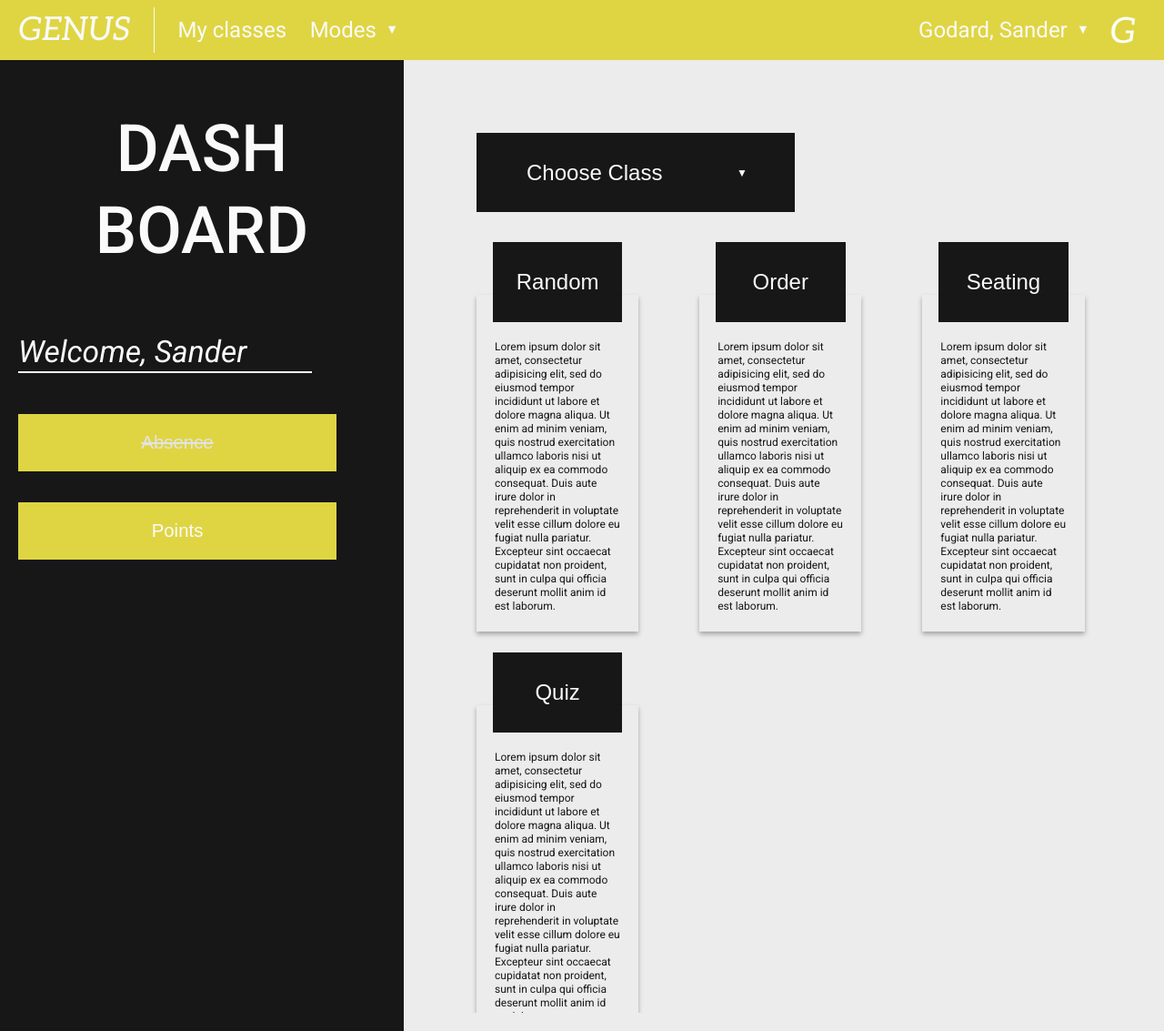
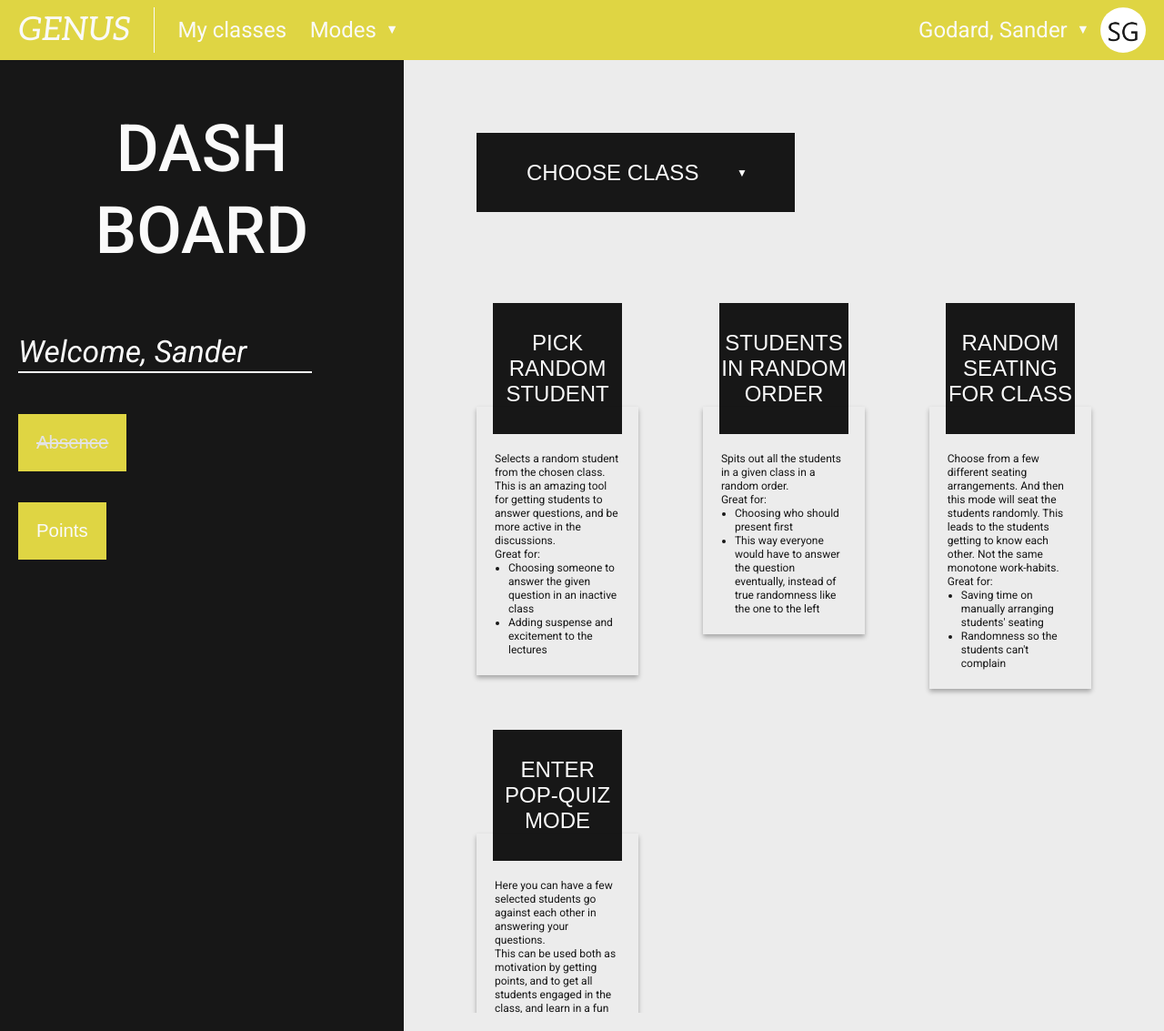
Before and after one commit to SanderGodard/genus, a PHP site: page / in a window 1280 px wide. Shown: the whole page at 91% size. Run offline with PHP 8.4, Linux system fonts and the light colour scheme.

Commit message:
added pfp and fixed main buttons

```diff
--- a/css/main.css
+++ b/css/main.css
@@ -300,6 +300,9 @@ nav .profile img {
       -ms-flex-pack: start;
           justify-content: flex-start;
 }
+.sidebar button {
+  min-width: 0;
+}
 
 select {
   -webkit-appearance: none;
@@ -308,6 +311,7 @@ select {
 }
 
 .arrow {
+  padding-right: 50px;
   -webkit-transition: all 0.1s ease-in-out;
   transition: all 0.1s ease-in-out;
   display: inline-block;
@@ -368,10 +372,17 @@ button.faded, select.faded {
   text-decoration: line-through;
 }
 button option, select option {
+  -webkit-transition: all 0.1s ease-in-out;
+  transition: all 0.1s ease-in-out;
   padding: 20px 0;
 }
 button option[value="0"], select option[value="0"] {
   display: none;
+}
+button option:hover, button option:focus, select option:hover, select option:focus {
+  -webkit-transition: all 0.1s ease-in-out;
+  transition: all 0.1s ease-in-out;
+  background-color: #DFD543;
 }
 
 main {
@@ -385,7 +396,11 @@ main {
           flex-grow: 1;
   color: #171717;
 }
+main ul {
+  padding-left: calc(1em*1.25);
+}
 main button, main select {
+  text-transform: uppercase;
   padding: 30px 55px;
   font-size: 2em;
   background-color: #171717;
@@ -397,19 +412,24 @@ main .modes {
   display: -ms-flexbox;
   display: flex;
   margin: auto 0;
-  margin: 2vh -3vh 0px -3vh;
-  -webkit-box-align: center;
-      -ms-flex-align: center;
-          align-items: center;
+  margin: 7vh -3vh 0px -3vh;
+  -webkit-box-align: start;
+      -ms-flex-align: start;
+          align-items: flex-start;
+  -webkit-box-pack: justify;
+      -ms-flex-pack: justify;
+          justify-content: space-between;
+  -ms-flex-line-pack: start;
+      align-content: flex-start;
   -webkit-box-orient: horizontal;
   -webkit-box-direction: normal;
       -ms-flex-flow: row wrap;
           flex-flow: row wrap;
-  height: calc(100vh - (66px + 80px + 0px + 30px + 2vh + 30px + (2em*1.25)));
+  height: calc(100vh - (66px + 80px + 0px + 30px + 7vh + 30px + (2em*1.25)));
   overflow-y: auto;
 }
 main .modes div {
-  padding: 1vh 3vh;
+  padding: 2vh 3vh;
   display: -webkit-inline-box;
   display: -ms-inline-flexbox;
   display: inline-flex;
@@ -438,6 +458,8 @@ main .modes div {
   }
 }
 main .modes div button {
+  padding-left: 0;
+  padding-right: 0;
   min-width: 80%;
   max-width: 80%;
   margin: 0;
--- a/css/main.sass
+++ b/css/main.sass
@@ -292,11 +292,15 @@ nav
     align-items: flex-start
     justify-content: flex-start
 
+  button
+    min-width: 0
+
 
 select
   appearance: none
 
 .arrow
+  padding-right: 50px
   transition: $Fast
   display: inline-block
 
@@ -350,6 +354,7 @@ button, select
     text-decoration: line-through
 
   option
+    transition: $Fast
     padding: 20px 0
     // border-top: 10px solid $SidebarBG
 
@@ -360,6 +365,9 @@ button, select
         padding-left: 10px
         content: "▼"
         font-size: 0.6em
+    &:hover, &:focus
+      transition: $Fast
+      background-color: $NavBG
 
 
 
@@ -372,7 +380,11 @@ main
   flex-grow: 1
   color: $SidebarBG
 
+  ul
+    padding-left: calc(1em*1.25)
+
   button, select
+    text-transform: uppercase
     padding: 30px 55px
     font-size: 2em
     background-color: $SidebarBG
@@ -383,15 +395,17 @@ main
     width: calc(100% + 6vh)
     display: flex
     margin: auto 0
-    margin: 2vh -3vh 0px -3vh
-    align-items: center
-    // justify-content: space-between
+    margin: 7vh -3vh 0px -3vh
+    align-items: flex-start
+    // justify-content: sp
+    justify-content: space-between
+    align-content: flex-start
     flex-flow: row wrap
-    height: calc(100vh - (66px + 80px + 0px + 30px + 2vh + 30px + (2em*1.25)))
+    height: calc(100vh - (66px + 80px + 0px + 30px + 7vh + 30px + (2em*1.25)))
     overflow-y: auto
 
     div
-      padding: 1vh 3vh
+      padding: 2vh 3vh
       display: inline-flex
       flex-flow: column nowrap
       align-items: center
@@ -410,6 +424,8 @@ main
 
 
       button
+        padding-left: 0
+        padding-right: 0
         min-width: 80%
         max-width: 80%
         // min-width: calc(250px * 80%)
--- a/elements/php/nav.php
+++ b/elements/php/nav.php
@@ -17,7 +17,7 @@
       <?php
         $fname = "Sander";
         $lname = "Godard";
-        $pfp = "images/favicon.png";
+        $pfp = "images/pfp.png";
         echo "<span class='dropdown'>$lname, $fname</span>";
         echo "<img src='$pfp' alt='Profile'>";
        ?>
--- a/index.php
+++ b/index.php
@@ -24,23 +24,53 @@
 
 		<div class="modes">
 			<div>
-				<button type="button" name="Random">Random</button>
-				<span>Lorem ipsum dolor sit amet, consectetur adipisicing elit, sed do eiusmod tempor incididunt ut labore et dolore magna aliqua. Ut enim ad minim veniam, quis nostrud exercitation ullamco laboris nisi ut aliquip ex ea commodo consequat. Duis aute irure dolor in reprehenderit in voluptate velit esse cillum dolore eu fugiat nulla pariatur. Excepteur sint occaecat cupidatat non proident, sunt in culpa qui officia deserunt mollit anim id est laborum.</span>
+				<button type="button" name="Random">Pick random student</button>
+				<span>
+					Selects a random student from the chosen class.<br>
+					This is an amazing tool for getting students to answer questions, and be more active in the discussions.<br>
+					Great for:<br>
+					<ul>
+						<li>Choosing someone to answer the given question in an inactive class</li>
+						<li>Adding suspense and excitement to the lectures</li>
+				 </ul>
+				</span>
 			</div>
 
 			<div>
-				<button type="button" name="Order">Order</button>
-				<span>Lorem ipsum dolor sit amet, consectetur adipisicing elit, sed do eiusmod tempor incididunt ut labore et dolore magna aliqua. Ut enim ad minim veniam, quis nostrud exercitation ullamco laboris nisi ut aliquip ex ea commodo consequat. Duis aute irure dolor in reprehenderit in voluptate velit esse cillum dolore eu fugiat nulla pariatur. Excepteur sint occaecat cupidatat non proident, sunt in culpa qui officia deserunt mollit anim id est laborum.</span>
+				<button type="button" name="Order">Students in random order</button>
+				<span>
+					Spits out all the students in a given class in a random order. <br>
+					Great for:<br>
+					<ul>
+						<li>Choosing who should present first</li>
+						<li>This way everyone would have to answer the question eventually, instead of true randomness like the one to the left</li>
+					</ul>
+				</span>
 			</div>
 
 			<div>
-				<button type="button" name="Seating">Seating</button>
-				<span>Lorem ipsum dolor sit amet, consectetur adipisicing elit, sed do eiusmod tempor incididunt ut labore et dolore magna aliqua. Ut enim ad minim veniam, quis nostrud exercitation ullamco laboris nisi ut aliquip ex ea commodo consequat. Duis aute irure dolor in reprehenderit in voluptate velit esse cillum dolore eu fugiat nulla pariatur. Excepteur sint occaecat cupidatat non proident, sunt in culpa qui officia deserunt mollit anim id est laborum.</span>
+				<button type="button" name="Seating">Random seating for class</button>
+				<span>
+					Choose from a few different seating arrangements. And then this mode will seat the students randomly. This leads to the students getting to know each other. Not the same monotone work-habits.<br>
+					Great for:<br>
+					<ul>
+						<li>Saving time on manually arranging students' seating</li>
+						<li>Randomness so the students can't complain</li>
+					</ul>
+				</span>
 			</div>
 
 			<div>
-				<button type="button" name="Quiz">Quiz</button>
-				<span>Lorem ipsum dolor sit amet, consectetur adipisicing elit, sed do eiusmod tempor incididunt ut labore et dolore magna aliqua. Ut enim ad minim veniam, quis nostrud exercitation ullamco laboris nisi ut aliquip ex ea commodo consequat. Duis aute irure dolor in reprehenderit in voluptate velit esse cillum dolore eu fugiat nulla pariatur. Excepteur sint occaecat cupidatat non proident, sunt in culpa qui officia deserunt mollit anim id est laborum.</span>
+				<button type="button" name="Quiz">Enter pop-quiz mode</button>
+				<span>
+					Here you can have a few selected students go against each other in answering your questions.<br>
+					This can be used both as motivation by getting points, and to get all students engaged in the class, and learn in a fun way.<br>
+					We have:
+					<ul>
+						<li>A point system to keep track</li>
+						<li>A built in timer to keep everyone on edge</li>
+					</ul>
+				</span>
 			</div>
 		</div>
 	</main>
```
Also changed, not shown: images/pfp.png (added), 1 other file.
